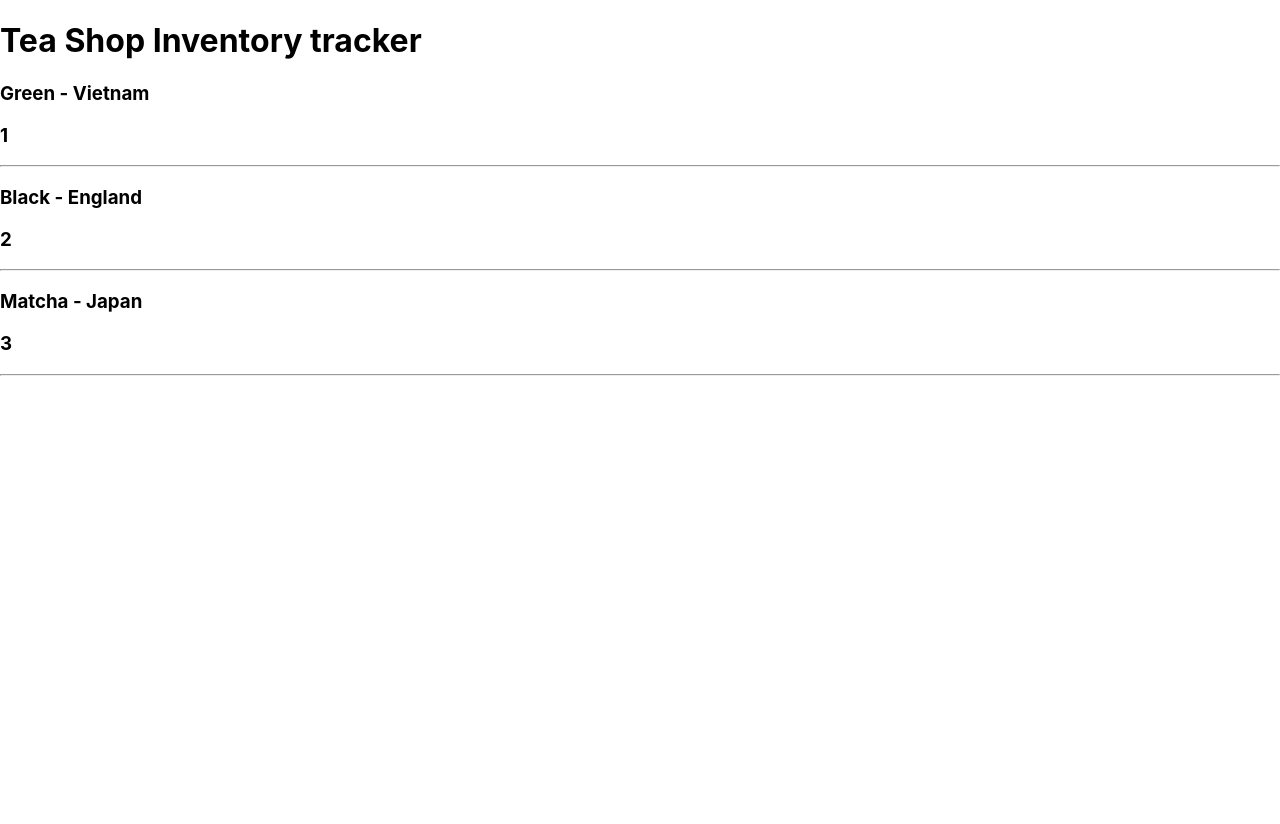
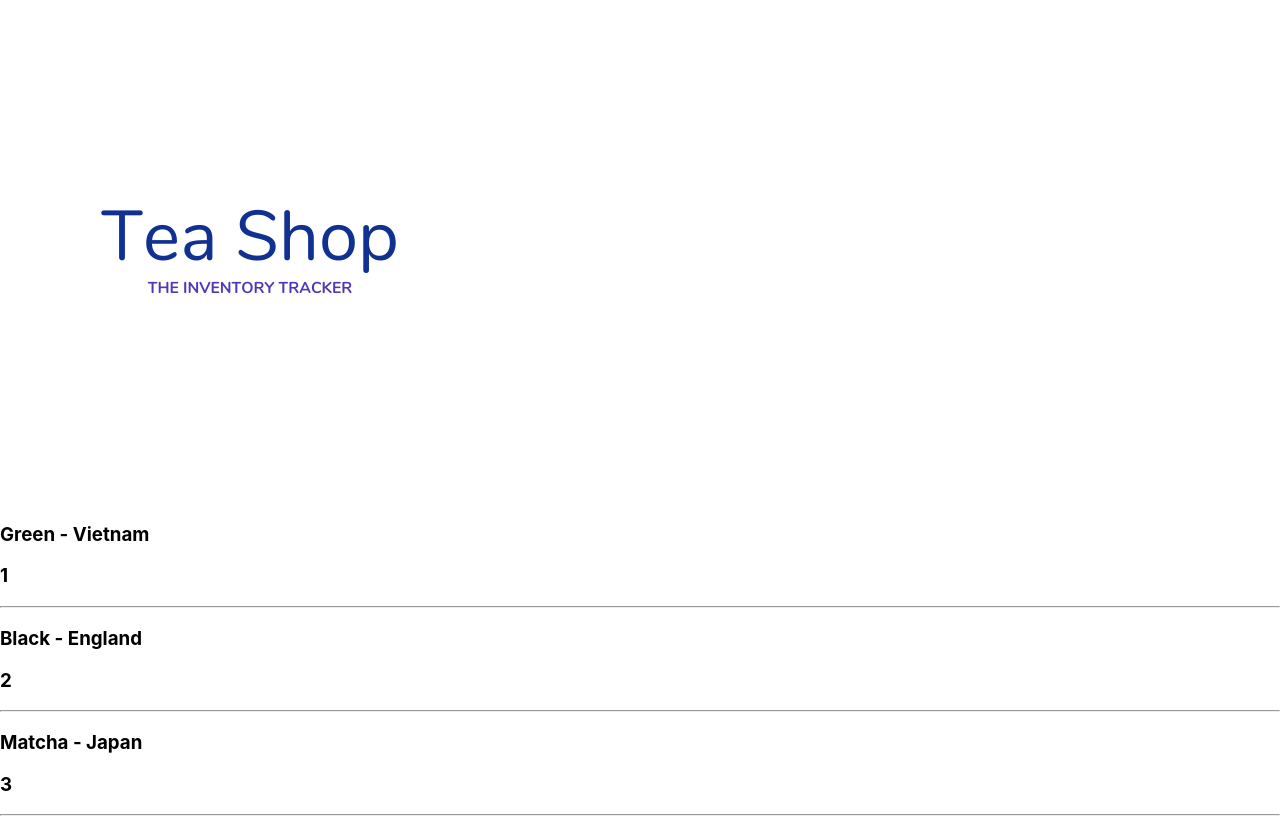
Before and after one commit to justice-rage/tea-shop-inventory-tracker, a React (Create React App) app: page / in a window 1280 px wide. Before the commit the page ends 800 px from the top, so only its background shows below. Built offline with nearby package versions, Linux system fonts and the light colour scheme.

Commit message:
add teaShopLogo image

```diff
--- a/src/components/Header.js
+++ b/src/components/Header.js
@@ -1,8 +1,12 @@
 import React from "react";
+import teaShopLogo from "./../img/teaShopLogo.png";
+
 
 function Header(){
   return (
-    <h1>Tea Shop Inventory tracker</h1>
+    <React.Fragment>
+    <img src={teaShopLogo} alt="An image of the logo" />
+    </React.Fragment>
   );
 }
 
```
